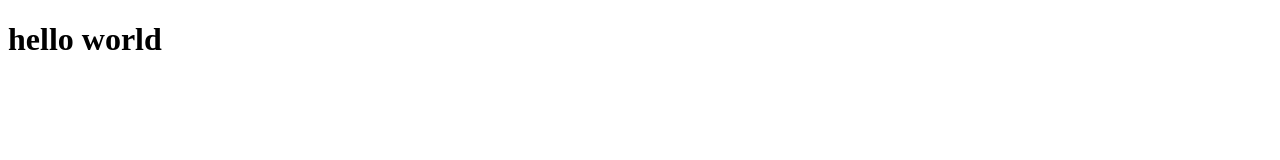
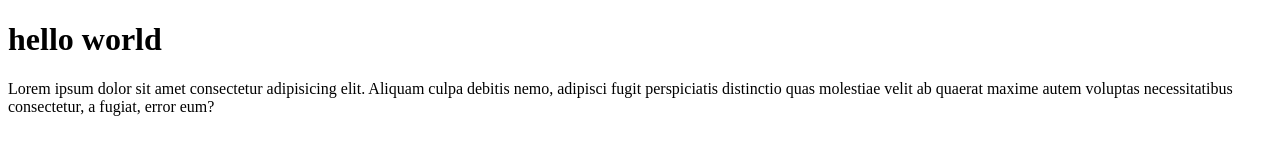
Before and after one commit to zeckma/WebDataStorage, a plain HTML site: page index.html in a window 1280 px wide. Drawn offline with Linux system fonts and the light colour scheme.

Commit message:
menambahkan lorem

```diff
--- a/index.html
+++ b/index.html
@@ -8,5 +8,6 @@
 </head>
 <body>
     <h1>hello world</h1>
+    <p>Lorem ipsum dolor sit amet consectetur adipisicing elit. Aliquam culpa debitis nemo, adipisci fugit perspiciatis distinctio quas molestiae velit ab quaerat maxime autem voluptas necessitatibus consectetur, a fugiat, error eum?</p>
 </body>
 </html>
```
